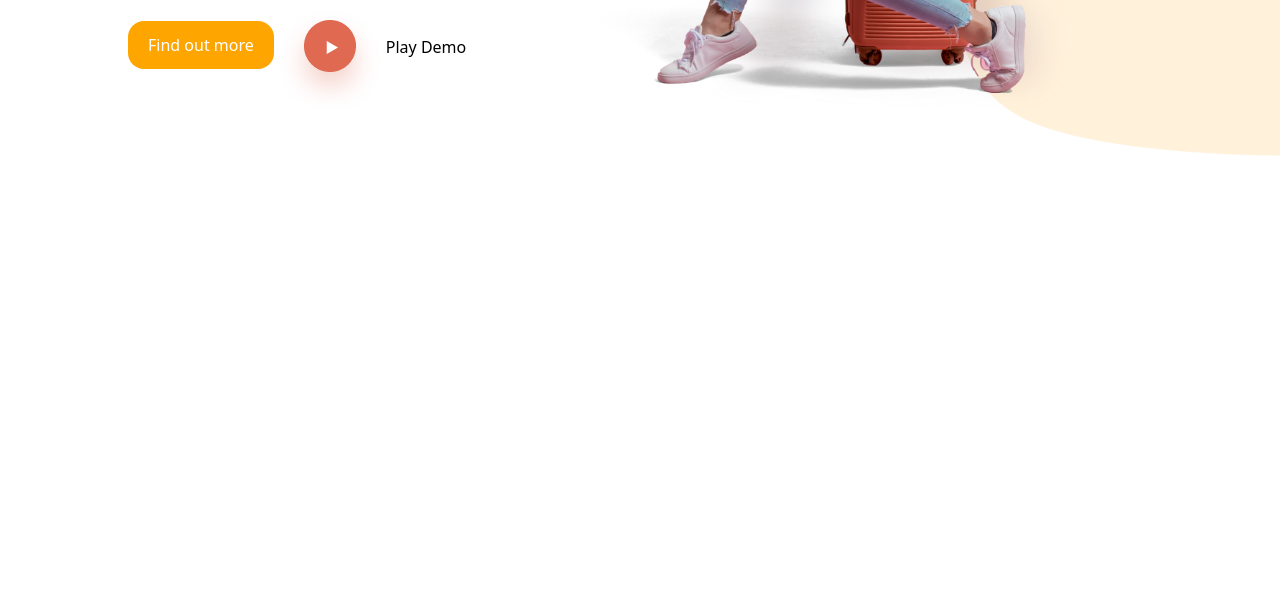
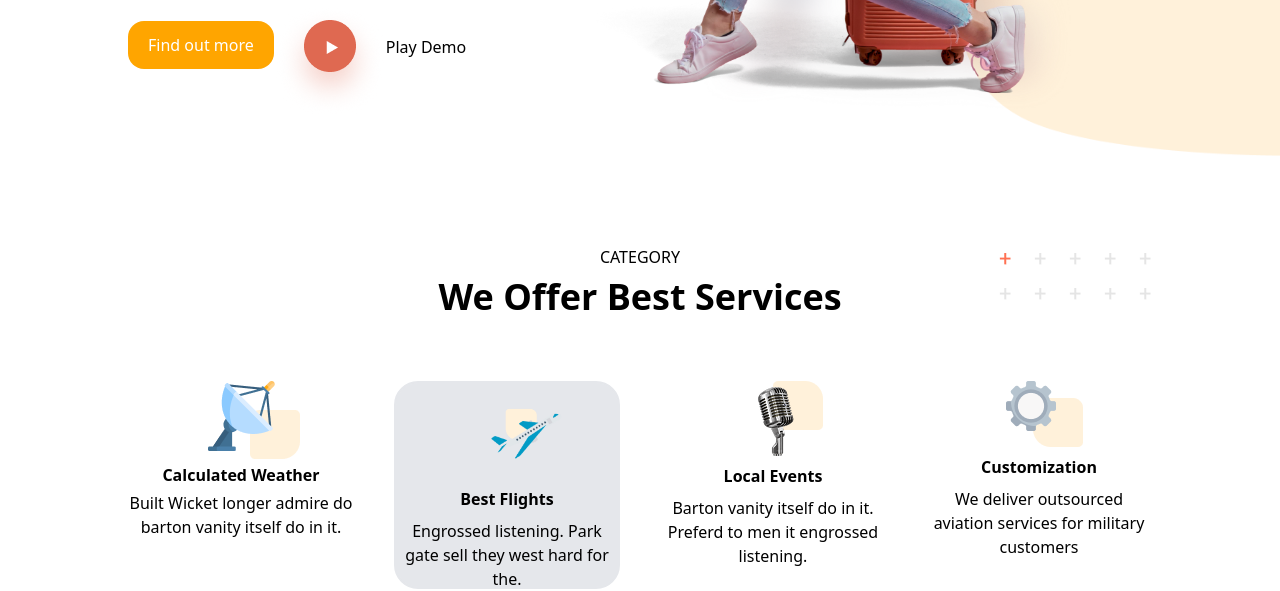
Before and after one commit to JohnMabas/Jadoo-traveling, a website: page index.html in a window 1280 px wide. Shown: the part 461-1052 px from the top of the page. Before the commit the page ends 800 px from the top, so only its background shows below. Drawn offline with Linux system fonts and the light colour scheme.

Commit message:
feat: add category section

```diff
--- a/index.html
+++ b/index.html
@@ -55,6 +55,52 @@
       </div>
     </main>
 
+    <section class="mt-32">
+
+      <div class="caregory-bg-img text-center space-y-2">
+        <h6 class="">CATEGORY</h6>
+        <h4 class="font-bold text-4xl">We Offer Best Services</h4>
+      </div>
+
+      <div class="grid grid-cols-4 gap-10 items-center justify-center mt-16">
+
+        <div class="space-y-1 text-center h-52">
+          <img src="./img/calcutator.png" alt="" class="ml-20">
+          <h3 class="font-bold">Calculated Weather </h3>
+          <p>Built Wicket longer admire do barton vanity itself do in it.</p>
+        </div>
+
+
+
+
+         <div class="space-y-2 text-center border-gray-200 border-2 bg-gray-200 rounded-3xl h-52 ">
+          <img src="./img/planf.png" alt="" class="ml-20 h-24">
+          <h3 class="font-bold">Best Flights </h3>
+          <p>Engrossed listening. Park gate sell they west hard for the.</p>
+        </div>
+
+        <!-- <img src="./img/Rectangle-plan.png" alt="" class=""> -->
+
+
+
+
+         <div class="space-y-2 text-center h-52">
+          <img src="./img/local-event.png" alt="" class="ml-24">
+          <h3 class="font-bold">Local Events </h3>
+          <p>Barton vanity itself do in it. Preferd to men it engrossed listening. </p>
+        </div>
+
+         <div class="space-y-2 text-center h-52">
+          <img src="./img/custemas.png" alt="" class="ml-20">
+          <h3 class="font-bold">Customization </h3>
+          <p>We deliver outsourced aviation services for military customers</p>
+        </div>
+
+
+      </div>
+
+
+    </section>
 
   </body>
 </html>
--- a/src/input.css
+++ b/src/input.css
@@ -19,3 +19,13 @@ body{
     height: 3em;
 
 }
+
+.caregory-bg-img {
+     background-image: url(../img/star.png);
+    background-repeat: no-repeat;
+    background-position: top right;
+    /* background-size: 600px; */
+    padding-left: 10%;
+    padding-right: 10%;
+
+}
```
Also changed, not shown: img/Rectangle-plan.png (added), img/calcutator.png (added), img/custemas.png (added), img/local-event.png (added), img/planf.png (added), img/star.png (added), src/output.css.
